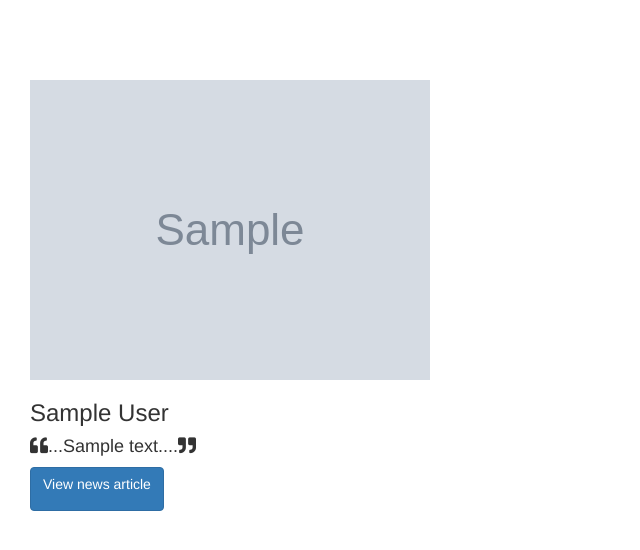
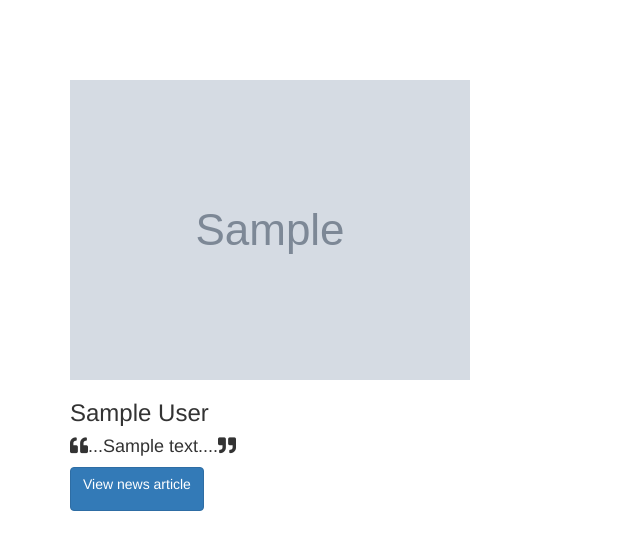
Before and after one commit to bre-nda/News-Api, a Flask app: template app/templates/index.html in a window 1280 px wide. Shown: the part 82-632 px from the top of the page, without its empty margins (0-640 px from the left). Run offline with Flask 2, Linux system fonts and the light colour scheme; the template is opened without the code that fills it: most values are stand-ins (such as "Sample title", 1, 10 or a date in 2020); grey boxes marked "Sample" are stand-in pictures; some libraries are stand-ins or nearby versions.

Commit message:
add some changes to index.html file

```diff
--- a/app/templates/index.html
+++ b/app/templates/index.html
@@ -10,7 +10,6 @@
     <div class="body">
         <div class="container-fluid">
             <div class="row">
-
                 <div class="col-3">
                     <div class="card-column">
                         <div class="card-header">
@@ -19,7 +18,7 @@
                     </div>
                 </div>
 
-                <div class="col-md-5">
+                <div class="col-5">
                     <div class=" container ">
                         <div class="card-columns ">
                             {% for headlines in headlines %}
```
